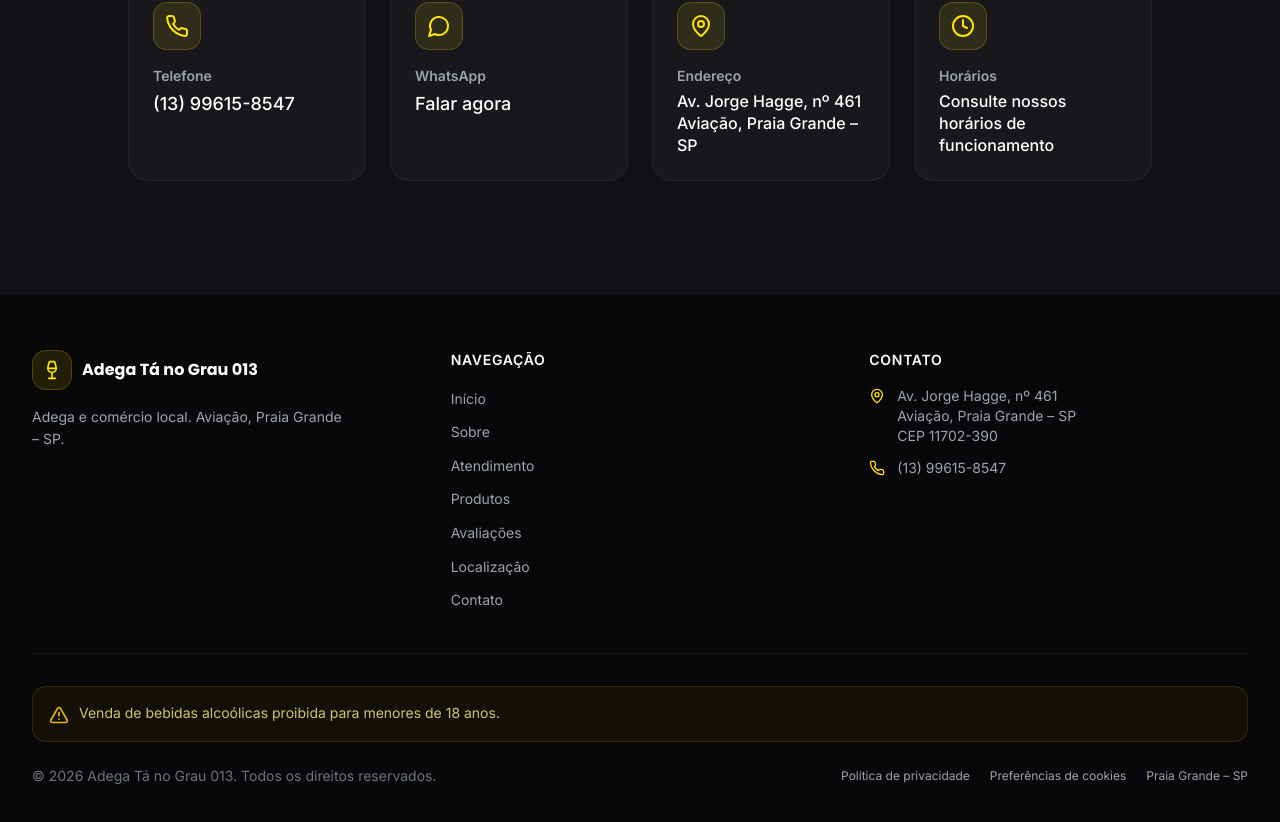
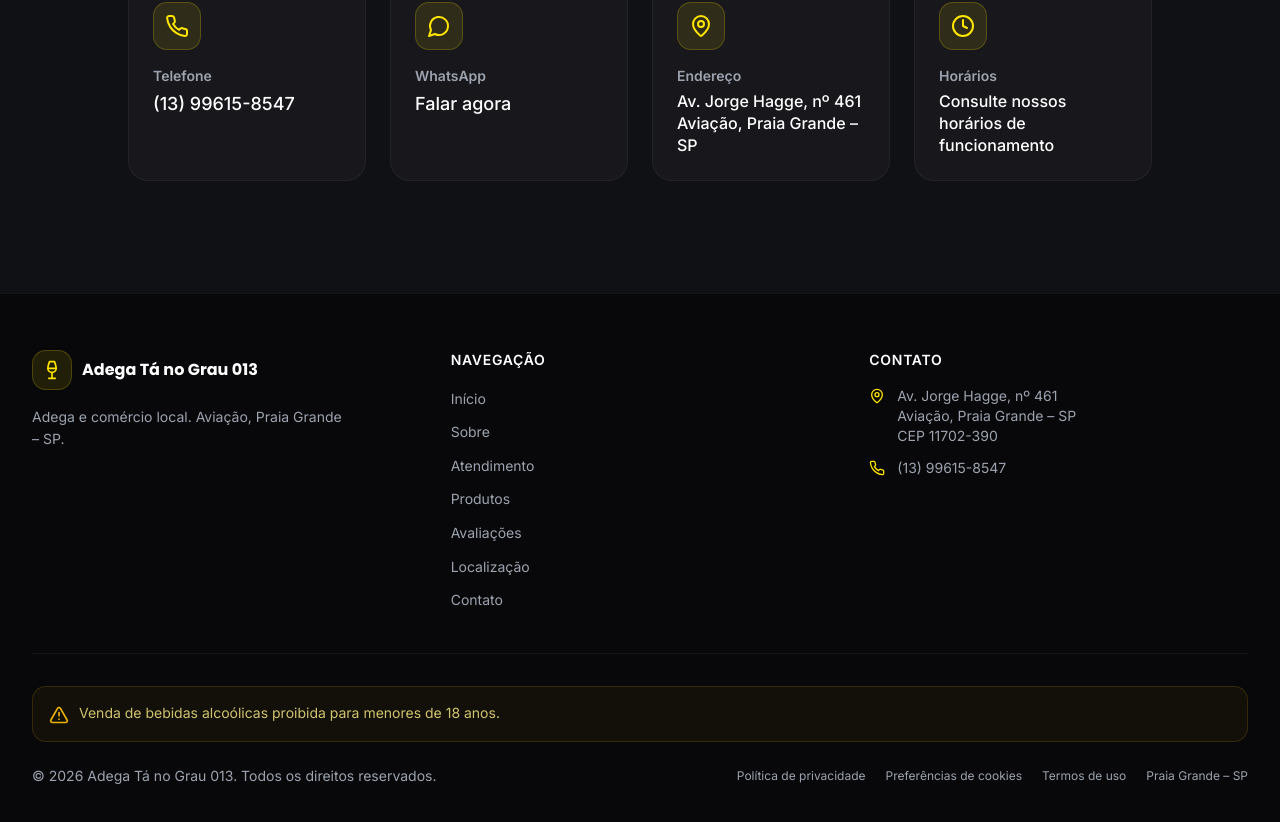
Before and after one commit to kadudevv/adega-ta-no-grau-013, a React (Vite) app: page / in a window 1280 px wide. Shown: the part 5164-5986 px from the top of the page. Built offline with nearby package versions, Linux system fonts and the light colour scheme.

Commit message:
feat: incluir acesso a termos de uso e melhorar contraste do rodapé

```diff
--- a/src/components/Footer.tsx
+++ b/src/components/Footer.tsx
@@ -76,12 +76,13 @@ export default function Footer() {
           </div>
 
           <div className="flex flex-col sm:flex-row items-center justify-between gap-3">
-            <p className="text-sm text-gray-500">
+            <p className="text-sm text-gray-400">
               &copy; {currentYear} {name}. Todos os direitos reservados.
             </p>
             <div className="flex flex-wrap items-center justify-center gap-x-5 gap-y-2 text-xs text-gray-400">
               <button type="button" onClick={() => openPrivacy('policy')} className="hover:text-brand-400 focus-visible:underline">Política de privacidade</button>
               <button type="button" onClick={() => openPrivacy('cookies')} className="hover:text-brand-400 focus-visible:underline">Preferências de cookies</button>
+              <button type="button" onClick={() => openPrivacy('terms')} className="hover:text-brand-400 focus-visible:underline">Termos de uso</button>
               <span>Praia Grande – SP</span>
             </div>
           </div>
```
